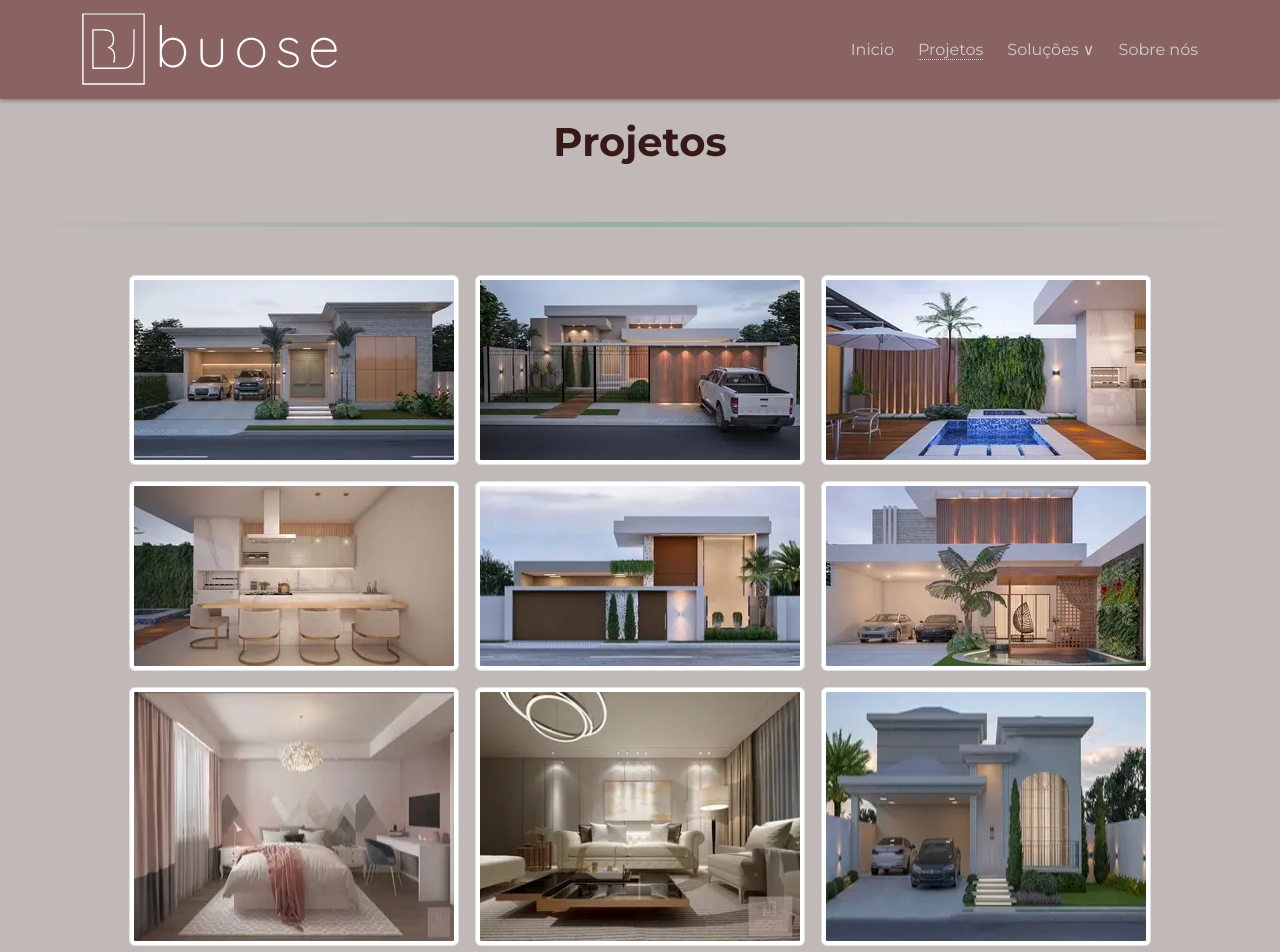
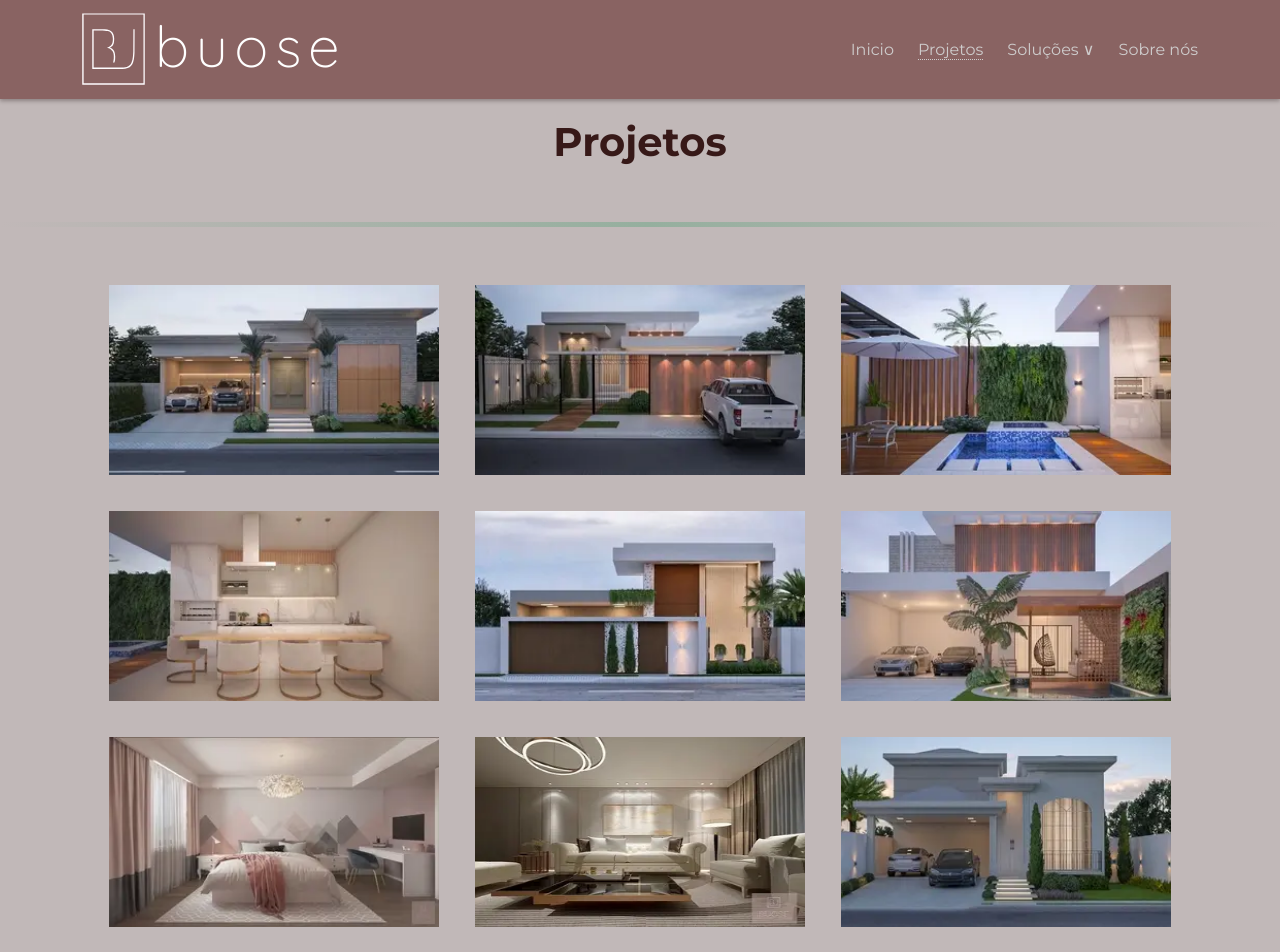
Before and after one commit to leonardofigueiro/buose, a Next.js app: page /projetos in a window 1280 px wide. Shown: the top 952 px of the page. Built offline with nearby package versions, Linux system fonts and the light colour scheme.

Commit message:
Ajuste no modal de projetos

```diff
--- a/package.json
+++ b/package.json
@@ -13,6 +13,7 @@
     "@emailjs/browser": "^3.10.0",
     "@next/font": "^13.1.1",
     "@popperjs/core": "^2.11.6",
+    "@types/react-modal": "^3.13.1",
     "autoprefixer": "^10.4.13",
     "axios": "^1.2.2",
     "bootstrap": "5.2.3",
@@ -23,17 +24,18 @@
     "react-dom": "18.2.0",
     "react-image-lightbox": "^5.1.4",
     "react-input-mask": "^2.0.4",
+    "react-modal": "^3.16.1",
     "sass": "^1.57.1",
     "sharp": "^0.31.3",
     "styled-components": "^5.3.6",
     "typescript": "*"
   },
   "devDependencies": {
+    "@svgr/webpack": "^6.5.1",
     "@types/classnames": "^2.3.1",
     "@types/node": "18.11.18",
     "@types/react": "18.0.26",
     "@types/react-dom": "18.0.10",
-    "@svgr/webpack": "^6.5.1",
     "@types/react-input-mask": "^3.0.2",
     "@types/styled-components": "^5.1.26",
     "@typescript-eslint/eslint-plugin": "^5.48.0",
--- a/pages/projetos.tsx
+++ b/pages/projetos.tsx
@@ -1,18 +1,46 @@
 import { Divisor, TituloCard } from '../components/Commons/Cards';
 import { images } from '../src/images';
-import { ReactElement, useState } from 'react';
-import Lightbox from 'react-image-lightbox';
+import { ReactElement, useEffect, useState } from 'react';
 import 'react-image-lightbox/style.css';
 import Image from 'next/image';
-import '../styles/Modal.module.scss';
+import classname from '../styles/Modal.module.scss';
 import Head from 'next/head';
 import Layout from '../components/layout';
 
+function Projetos() {
+  const [selectedImage, setSelectedImage] = useState<string | null>(null);
+  const [modalOpen, setModalOpen] = useState(false);
+  const [index, setIndex] = useState(0);
 
-function Projetos() {
+  const openModal = (image: string, index: number) => {
+    setSelectedImage(image);
+    setIndex(index);
+    setModalOpen(true);
+  };
 
-  const [toggler, setToggler] = useState(false);
-  const [id, setId] = useState<Number>();
+  const closeModal = () => {
+    setModalOpen(false);
+  };
+
+  const handleKeyDown = (event: KeyboardEvent) => {
+    if (event.key === 'ArrowRight') {
+      setIndex((index + 1) % images.length);
+      setSelectedImage(images[index]);
+    } else if (event.key === 'ArrowLeft') {
+      setIndex(
+        (index - 1 + images.length) % images.length
+      );
+      setSelectedImage(images[index]);
+    }
+  };
+
+  useEffect(() => {
+    window.addEventListener('keydown', handleKeyDown);
+    return () => {
+      window.removeEventListener('keydown', handleKeyDown);
+    };
+  }, [index]);
+
 
   return (
     <>
@@ -26,32 +54,27 @@ function Projetos() {
         <Divisor />
         <div className="d-flex flex-wrap justify-content-center gap-3">
 
-          {images.map((image) => {
-            return (
-              <>
-                <Image
-                  key={String(image.id)}
-                  className='img-thumbnail pointer'
-                  width={330} height={190}
-                  src={`/projetos/thumb/${image.src}_Easy-Resize.com.webp`}
-                  alt='Imagem realista de uma bela casa'
-                  onClick={() => {
-                    setToggler(!toggler);
-                    setId(image.id);
-                  }}
-                />
-              </>);
-          })}
-          {toggler && (
-            <Lightbox
-              mainSrc={`projetos/${images[id as number - 1].src}.webp`}
-              onCloseRequest={() => setToggler(!toggler)}
-              onImageLoad={() => {
-                window.dispatchEvent(new Event('resize'));
-              }}
-              discourageDownloads
-            />)}
 
+
+          {images.map((image, i) => (
+            <div className={classname.imageWrapper} key={image} onClick={() => openModal(images[i], i)}>
+              <Image src={`/projetos/thumb/${image}_Easy-Resize.com.webp`} alt='Imagem realista de um projeto arquitetônico' width={330} height={190} />
+            </div>
+          ))}
+          {modalOpen && (
+            <div className={classname.modal}>
+
+              <button className={`${classname.arrowButton} ${classname.left}`} onClick={() => openModal(images[(index - 1 + images.length) % images.length], (index - 1 + images.length) % images.length)}> &lt; </button>
+
+
+              <Image src={`/projetos/${selectedImage as string}.webp`} alt='Imagem realista de um projeto arquitetônico' width={1500} height={800} className={classname.image} />
+
+              <button className={`${classname.arrowButton} ${classname.right}`} onClick={() => openModal(images[(index + 1) % images.length], (index + 1) % images.length)}> &gt; </button>
+
+
+              <button className={classname.closeButton} onClick={closeModal}>X</button>
+            </div>
+          )}
         </div>
       </section>
     </>
--- a/src/images.tsx
+++ b/src/images.tsx
@@ -1,46 +1,53 @@
 export const images = [
-  {
-    id: 1,
-    src: '97087506_894966097595549_1514700699152559760_n'
-  },
-  {
-    id: 2,
-    src: '97927973_195683608139282_3902255294804166140_n'
-  },
-  {
-    id: 3,
-    src: '98331664_230918841541179_2483851736168122029_n'
-  },
-  {
-    id: 4,
-    src: '100091394_145113730421833_7338795467774056864_n'
-  },
-  {
-    id: 5,
-    src: '100922395_158812798987851_642610761777504247_n'
-  },
-  {
-    id: 6,
-    src: '101165151_1166999553661270_7180652390678975013_n'
-  },
-  {
-    id: 7,
-    src: '102365227_2663807150519644_4376260560455251752_n'
-  },
-  {
-    id: 8,
-    src: '102859142_2641205172824919_7012347843925881695_n'
-  },
-  {
-    id: 9,
-    src: '118161807_3149966961745767_2112160393748991574_n'
-  },
-  {
-    id: 10,
-    src: '135785458_765585540835027_2211413491337039369_n'
-  },
-  {
-    id: 11,
-    src: '279233162_661913688220984_2625030071121913763_n'
-  },
+  '97087506_894966097595549_1514700699152559760_n'
+  ,
+  '97927973_195683608139282_3902255294804166140_n'
+  ,
+  '98331664_230918841541179_2483851736168122029_n'
+  ,
+  '100091394_145113730421833_7338795467774056864_n'
+  ,
+  '100922395_158812798987851_642610761777504247_n'
+  ,
+  '101165151_1166999553661270_7180652390678975013_n'
+  ,
+  '102365227_2663807150519644_4376260560455251752_n'
+  ,
+  '102859142_2641205172824919_7012347843925881695_n'
+  ,
+  '118161807_3149966961745767_2112160393748991574_n'
+  ,
+
+  '135785458_765585540835027_2211413491337039369_n'
+  ,
+
+  '279233162_661913688220984_2625030071121913763_n'
+
 ];
+
+export const imagesThumb = [
+  '97087506_894966097595549_1514700699152559760_n_Easy-Resize.com.webp'
+  ,
+  '97927973_195683608139282_3902255294804166140_n_Easy-Resize.com.webp'
+  ,
+  '98331664_230918841541179_2483851736168122029_n_Easy-Resize.com.webp'
+  ,
+  '100091394_145113730421833_7338795467774056864_n_Easy-Resize.com.webp'
+  ,
+  '100922395_158812798987851_642610761777504247_n_Easy-Resize.com.webp'
+  ,
+  '101165151_1166999553661270_7180652390678975013_n_Easy-Resize.com.webp'
+  ,
+  '102365227_2663807150519644_4376260560455251752_n_Easy-Resize.com.webp'
+  ,
+  '102859142_2641205172824919_7012347843925881695_n_Easy-Resize.com.webp'
+  ,
+  '118161807_3149966961745767_2112160393748991574_n_Easy-Resize.com.webp'
+  ,
+
+  '135785458_765585540835027_2211413491337039369_n_Easy-Resize.com.webp'
+  ,
+
+  '279233162_661913688220984_2625030071121913763_n_Easy-Resize.com.webp'
+
+];
--- a/styles/Modal.module.scss
+++ b/styles/Modal.module.scss
@@ -1,42 +1,68 @@
-.ReactModal__Body--open{
-	.ril__loadingContainer__icon{
-		background: url(/public/loading.gif);
-		background-size: contain;
-		*{
-			display: none
-		}
-	}
-	.ril__outer{
-		background-color: rgba(0, 0, 0, 0.8);
-	}
-	.ril__toolbar{
-		background-color: transparent;
-	}
-	.ril-toolbar-right .ril__toolbarItem{
-		display: none;
-		background-color: black;
-		border-radius: 100%;
-		width: 50px;
-		height: 50px;
-		text-align: center;
-		line-height: 2.3em;
-		margin-top: 20px;
-		@media only screen and (max-width: 1023px){
-			width: 40px;
-			height: 40px;
-			line-height: 1.8em;
-		}
-		&:last-child{
-			display: inline-block;
-		}
-	}
-	.ril__image{
-		@media only screen and (max-width: 1023px){
-			transform: none !important;
-		}
-	}
-  .ril-image-current {
-    max-width: none !important;
-    }
 
+
+.containerGallery {
+  display: flex;
+  flex-wrap: wrap;
 }
+
+.imageWrapper {
+  padding: 10px;
+  box-sizing: border-box;
+}
+
+.modal {
+  background-color: rgba(0, 0, 0, .8);
+  position: fixed;
+  top: 0;
+  left: 0;
+  width: 100%;
+  height: 100%;
+  z-index: 9999;
+  display: flex;
+  justify-content: center;
+  align-items: center;
+}
+
+.closeButton{
+  color: #fff;
+  font-weight: 800;
+  position: absolute;
+  background: none;
+  top: 10px;
+  right: 10px;
+}
+
+.image {
+  width: 90%;
+  height: fit-content;
+  position: relative;
+  @media(max-width: 580px) {
+    width: 100%;
+  }
+}
+
+.arrowButton {
+  position: absolute;
+  top: 50%;
+  transform: translateY(-50%);
+  font-size: 3rem;
+  background-color: transparent;
+  border: none;
+  color: white;
+  cursor: pointer;
+}
+
+.left {
+  left: 5%;
+  z-index: 9999;
+  @media(max-width: 580px) {
+    left: 2%;
+  }
+}
+
+.right {
+  right: 5%;
+  @media(max-width: 580px) {
+    right: 2%;
+  }
+}
```
Also changed, not shown: 1 other file (tests, documents, lock files or other folders).
